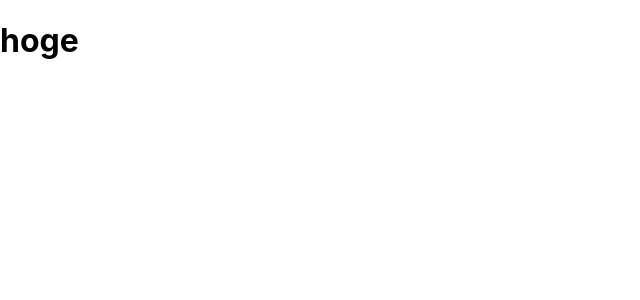
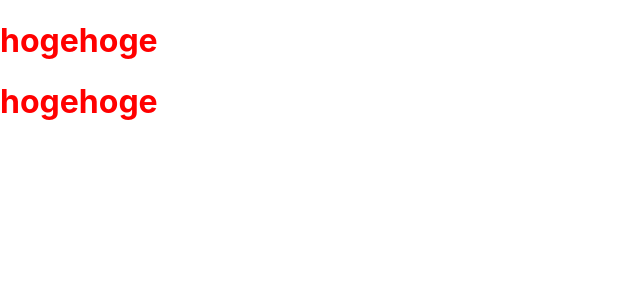
Before and after one commit to kkmmttdd/hello-next, a Next.js app: page /hoge in a window 1280 px wide. Shown: the top 300 px of the page, without its empty margins (0-640 px from the left). Built offline with nearby package versions, Linux system fonts and the light colour scheme.

Commit message:
styled jsx

```diff
--- a/pages/hoge.tsx
+++ b/pages/hoge.tsx
@@ -1,5 +1,25 @@
 import React from "react";
 
+const StyledHeader = ({children}) => {
+    return (
+        <div>
+            <h1>{children}</h1>
+            <style jsx>
+                {`h1 {
+                  color: red;
+                }`}
+            </style>
+        </div>
+    )
+};
+
 export default () => {
-    return (<h1>hoge</h1>)
+
+
+
+    return (
+        <div>
+            <StyledHeader>hogehoge</StyledHeader>
+            <h1>hogehoge</h1>
+        </div>)
 }
```
